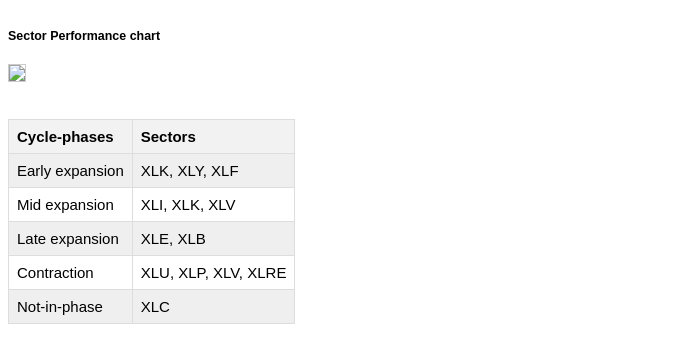
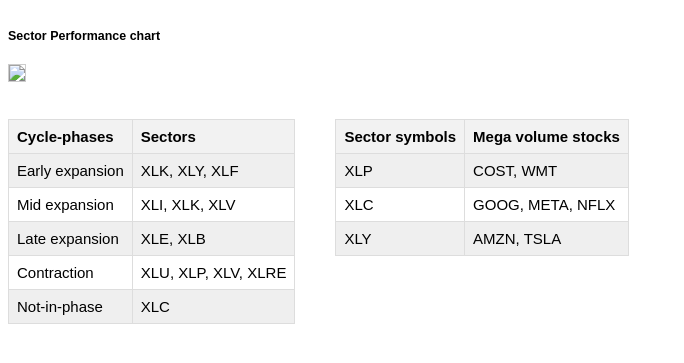
Before and after one commit to vpg-per/htmlpage, a Flask app: page /sectorPerformance in a window 1280 px wide. Shown: the top 363 px of the page, without its empty margins (0-684 px from the left). Run offline with Flask 3, Linux system fonts and the light colour scheme; a database or web service that is not in the repository returns one stand-in record (values such as "Sample title"); data that the repository does not hold is empty; some libraries are stand-ins or nearby versions.

Commit message:
Add files via upload

```diff
--- a/templates/sectorperformance.html
+++ b/templates/sectorperformance.html
@@ -10,6 +10,7 @@
         body { font-family: Arial, sans-serif; }
         h1, h2 { color: #333; }
         .container { display: flex; }
+        .tables-row { display: flex; gap: 40px; }
         .chart img { max-width: 100%; border: 1px solid #ccc; }
         table { border-collapse: collapse; }
         th, td { border: 1px solid #ddd; padding: 8px; text-align: left; }
@@ -25,6 +26,7 @@
         </div>
     </div>
         <br/><br/>
+        <div class="tables-row">
             <div>
                 <table>
                     <tr><th>Cycle-phases</th><th>Sectors</th></tr>
@@ -35,6 +37,15 @@
                     <tr><td>Not-in-phase</td><td>XLC</td></tr>
                 </table>
             </div>
+            <div>
+                <table>
+                    <tr><th>Sector symbols</th><th>Mega volume stocks</th></tr>
+                    <tr><td>XLP</td><td>COST, WMT</td></tr>
+                    <tr><td>XLC</td><td>GOOG, META, NFLX</td></tr>
+                    <tr><td>XLY</td><td>AMZN, TSLA</td></tr>
+                </table>
+            </div>
+        </div>
     </div>
 </body>
 </html>
```
Lines whose indentation alone changed are shown as unchanged.
